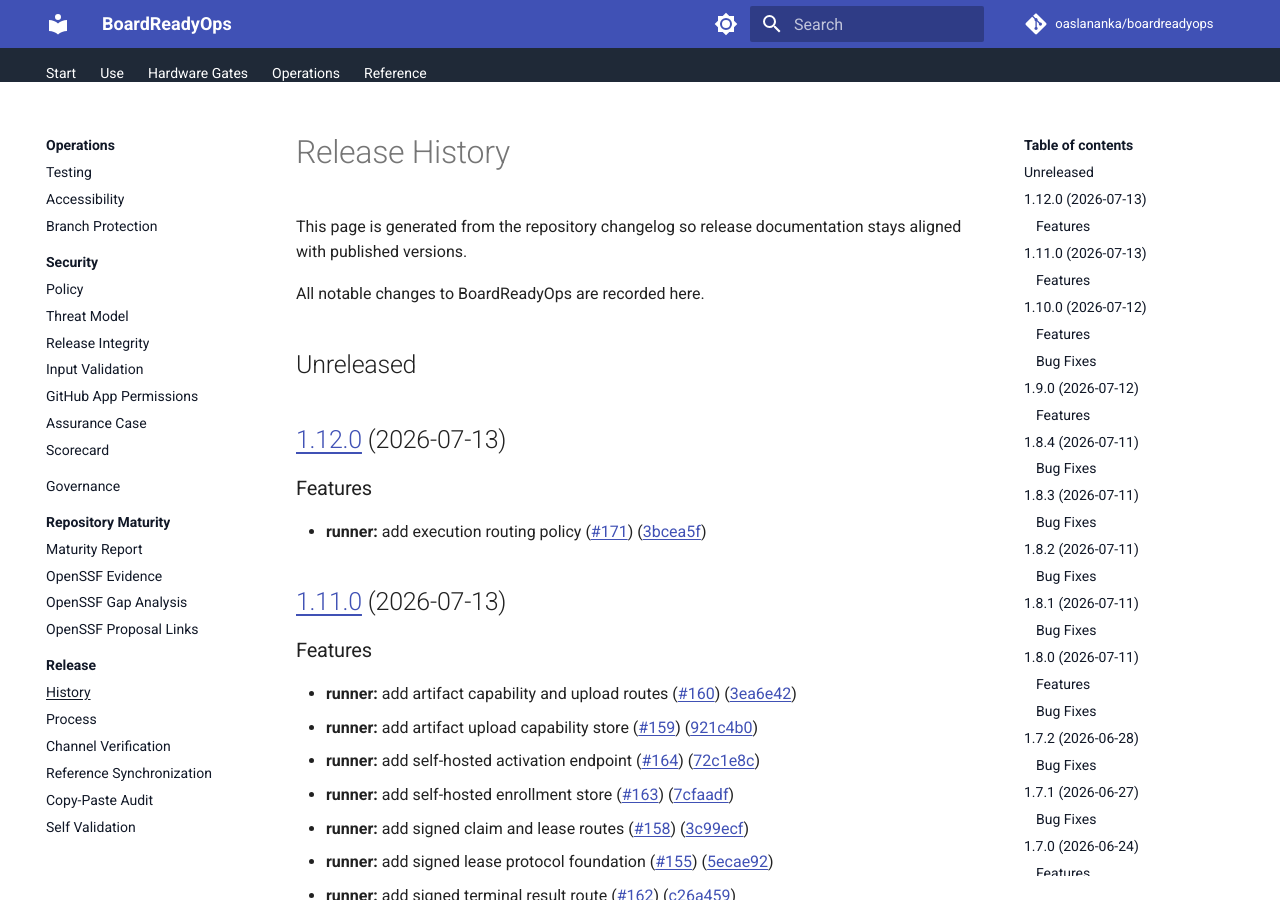
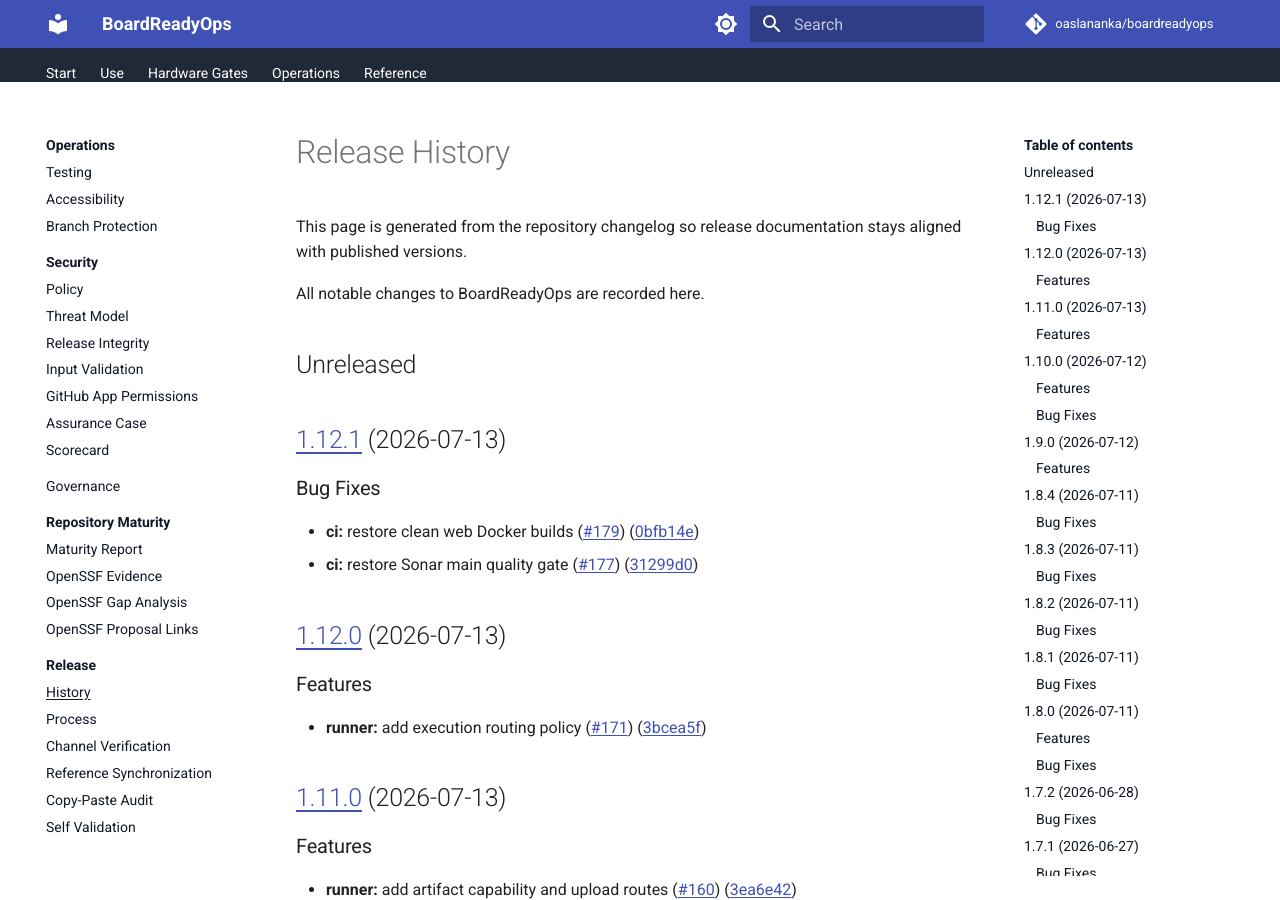
Before and after one commit to renovate-bot/oaslananka-_-boardreadyops, an MkDocs documentation site: the page built from docs/release/history.md, in a window 1280 px wide and 900 px high. Built offline with MkDocs 1.6.1 and Material for MkDocs 9.7.7, drawn with Linux system fonts in a browser that asks for light colours; comment, search, counter and statistics services are not loaded; the version menu is left out.

Commit message:
chore(main): release 1.12.1 (#178)
* chore(main): release 1.12.1

* chore: regenerate dist and release history for the release

---------

Co-authored-by: github-actions[bot] <41898282+github-actions[bot]@users.noreply.github.com>

```diff
--- a/docs/release/history.md
+++ b/docs/release/history.md
@@ -7,6 +7,14 @@
 All notable changes to BoardReadyOps are recorded here.
 
 ## Unreleased
+
+## [1.12.1](https://github.com/oaslananka/boardreadyops/compare/v1.12.0...v1.12.1) (2026-07-13)
+
+
+### Bug Fixes
+
+* **ci:** restore clean web Docker builds ([#179](https://github.com/oaslananka/boardreadyops/issues/179)) ([0bfb14e](https://github.com/oaslananka/boardreadyops/commit/0bfb14e62d72976eb780395de1081f1f96b2cb47))
+* **ci:** restore Sonar main quality gate ([#177](https://github.com/oaslananka/boardreadyops/issues/177)) ([31299d0](https://github.com/oaslananka/boardreadyops/commit/31299d070d4260d33762f66bca50337d66ba948e))
 
 ## [1.12.0](https://github.com/oaslananka/boardreadyops/compare/v1.11.0...v1.12.0) (2026-07-13)
 
--- a/package.json
+++ b/package.json
@@ -1,6 +1,6 @@
 {
   "name": "boardreadyops",
-  "version": "1.12.0",
+  "version": "1.12.1",
   "description": "BoardReadyOps checks KiCad hardware repositories for production readiness before fabrication.",
   "type": "module",
   "license": "MIT",
```
Also changed, not shown: CHANGELOG.md (+8 -0 lines), README.md (+3 -3 lines), .release-please-manifest.json, 2 other files.
